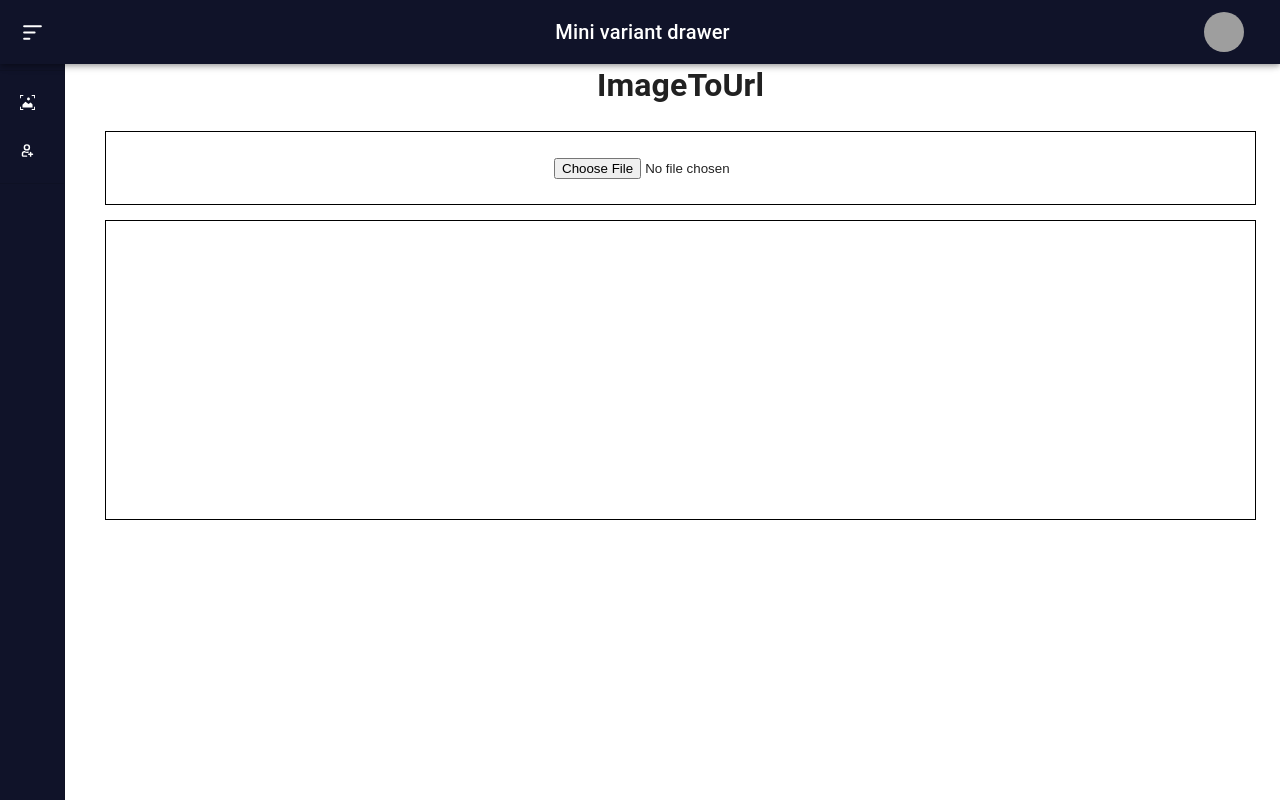
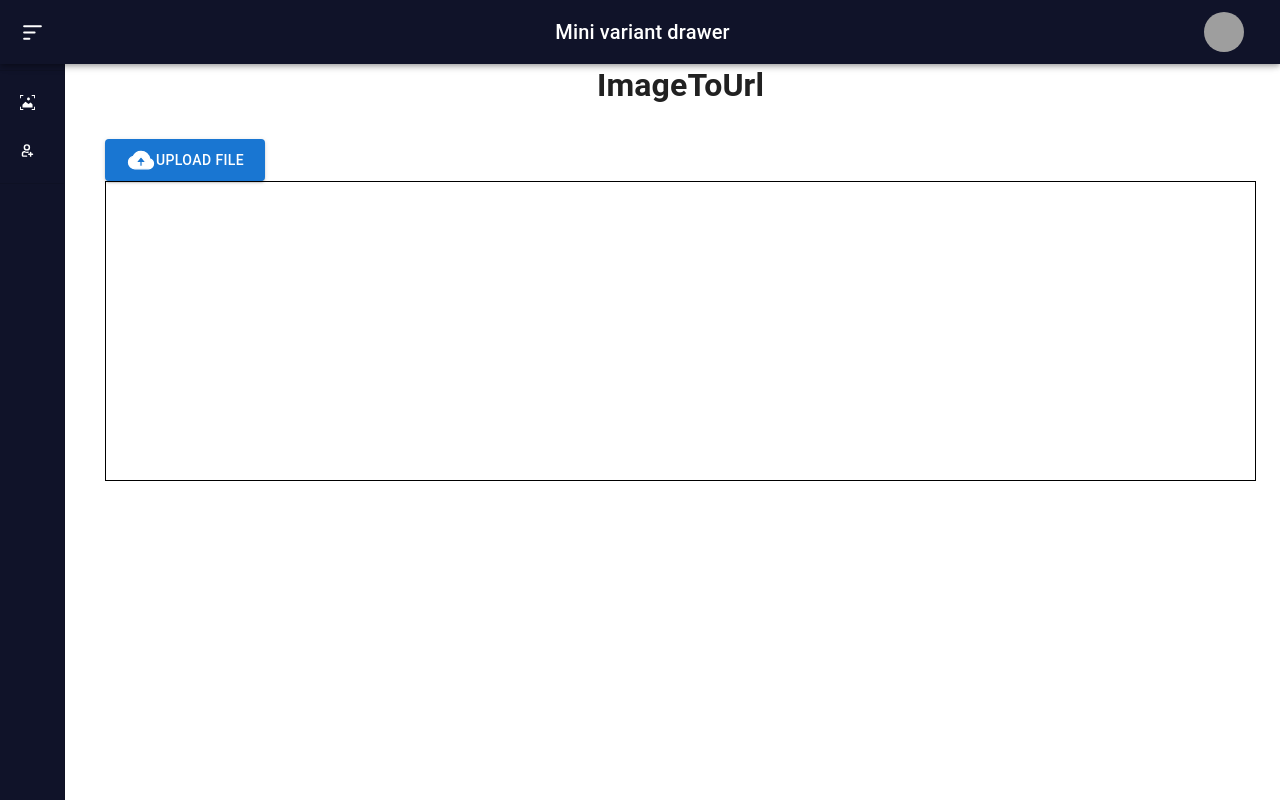
Before and after one commit to tholiyaDixit/impact, a React (Create React App) app in the folder impact-front-end/: page /ImageToUrl in a window 1280 px wide. Both pictures are taken after a click on the button "Image Base64". Built offline with nearby package versions, Linux system fonts and the light colour scheme; grey boxes are pictures that could not be loaded.

Commit message:
Add file upload mui button

```diff
--- /dev/null
+++ b/impact-front-end/src/components/fileUploadButton/FileUploadButton.tsx
@@ -0,0 +1,42 @@
+import * as React from "react";
+import { styled } from "@mui/material/styles";
+import Button from "@mui/material/Button";
+// import CloudUploadIcon from '@mui/icons-material/CloudUpload';
+import uploadIcon from "../../images/svg/upload.svg";
+const VisuallyHiddenInput = styled("input")({
+  clip: "rect(0 0 0 0)",
+  clipPath: "inset(50%)",
+  height: 1,
+  overflow: "hidden",
+  position: "absolute",
+  bottom: 0,
+  left: 0,
+  whiteSpace: "nowrap",
+  width: 1,
+});
+
+export interface FileUploadButtonProps {
+  width: string;
+  imgWidth: string;
+  marginBottom: string;
+  onChange: any
+}
+
+export default function FileUploadButton(props: FileUploadButtonProps) {
+
+  return (
+    <div style={{ width: props.width, marginBottom: props.marginBottom }}>
+      <Button
+        component="label"
+        role={undefined}
+        variant="contained"
+        tabIndex={-1}
+        //   startIcon={<CloudUploadIcon />}
+      >
+        <img src={uploadIcon} alt="" width={props.imgWidth} />
+        Upload file
+        <VisuallyHiddenInput type="file" onChange={(e:any) => {props.onChange(e)}} />
+      </Button>
+    </div>
+  );
+}
--- a/impact-front-end/src/pages/imageToUrl/ImageToUrl.scss
+++ b/impact-front-end/src/pages/imageToUrl/ImageToUrl.scss
@@ -1,12 +1,12 @@
 .imageUploadUrl {
   .uploadFile {
-    border: 1px solid black;
-    padding: 24px 0;
+    // border: 1px solid black;
+    // padding: 24px 0;
   }
   .encodedUrl {
     border: 1px solid black;
     overflow: auto;
-    margin-top: 15px;
+    // margin-top: 15px;
     height: 300px;
     width: 100%;
     word-break: break-all;
--- a/impact-front-end/src/pages/imageToUrl/ImageToUrl.tsx
+++ b/impact-front-end/src/pages/imageToUrl/ImageToUrl.tsx
@@ -5,6 +5,7 @@ import "./ImageToUrl.scss";
 // import Button from "../../components/button/Button";
 import { Button, ButtonProps, buttonClasses } from "@mui/base/Button";
 import { LinearProgress } from "@mui/material";
+import FileUploadButton from "../../components/fileUploadButton/FileUploadButton";
 
 const ButtonRoot = React.forwardRef(function ButtonRoot(
   props: React.PropsWithChildren<{}>,
@@ -153,9 +154,17 @@ const ImageToUrl = () => {
       <h1>ImageToUrl</h1>
       <div className="imageUploadUrl">
         <div className="uploadFile">
-          <input
+          {/* <input
             type="file"
             onChange={(e) => {
+              uploadImage(e);
+            }}
+          /> */}
+          <FileUploadButton
+            width={"160px"}
+            imgWidth={"30px"}
+            marginBottom={"30px"}
+            onChange={(e: any) => {
               uploadImage(e);
             }}
           />
@@ -195,3 +204,35 @@ const ImageToUrl = () => {
 };
 
 export default ImageToUrl;
+
+// import * as React from 'react';
+// import { styled } from '@mui/material/styles';
+// import Button from '@mui/material/Button';
+// import CloudUploadIcon from '@mui/icons-material/CloudUpload';
+
+// const VisuallyHiddenInput = styled('input')({
+//   clip: 'rect(0 0 0 0)',
+//   clipPath: 'inset(50%)',
+//   height: 1,
+//   overflow: 'hidden',
+//   position: 'absolute',
+//   bottom: 0,
+//   left: 0,
+//   whiteSpace: 'nowrap',
+//   width: 1,
+// });
+
+// export default function InputFileUpload() {
+//   return (
+//     <Button
+//       component="label"
+//       role={undefined}
+//       variant="contained"
+//       tabIndex={-1}
+//       startIcon={<CloudUploadIcon />}
+//     >
+//       Upload file
+//       <VisuallyHiddenInput type="file" />
+//     </Button>
+//   );
+// }
```
Also changed, not shown: impact-front-end/src/images/svg/upload.svg (added).
